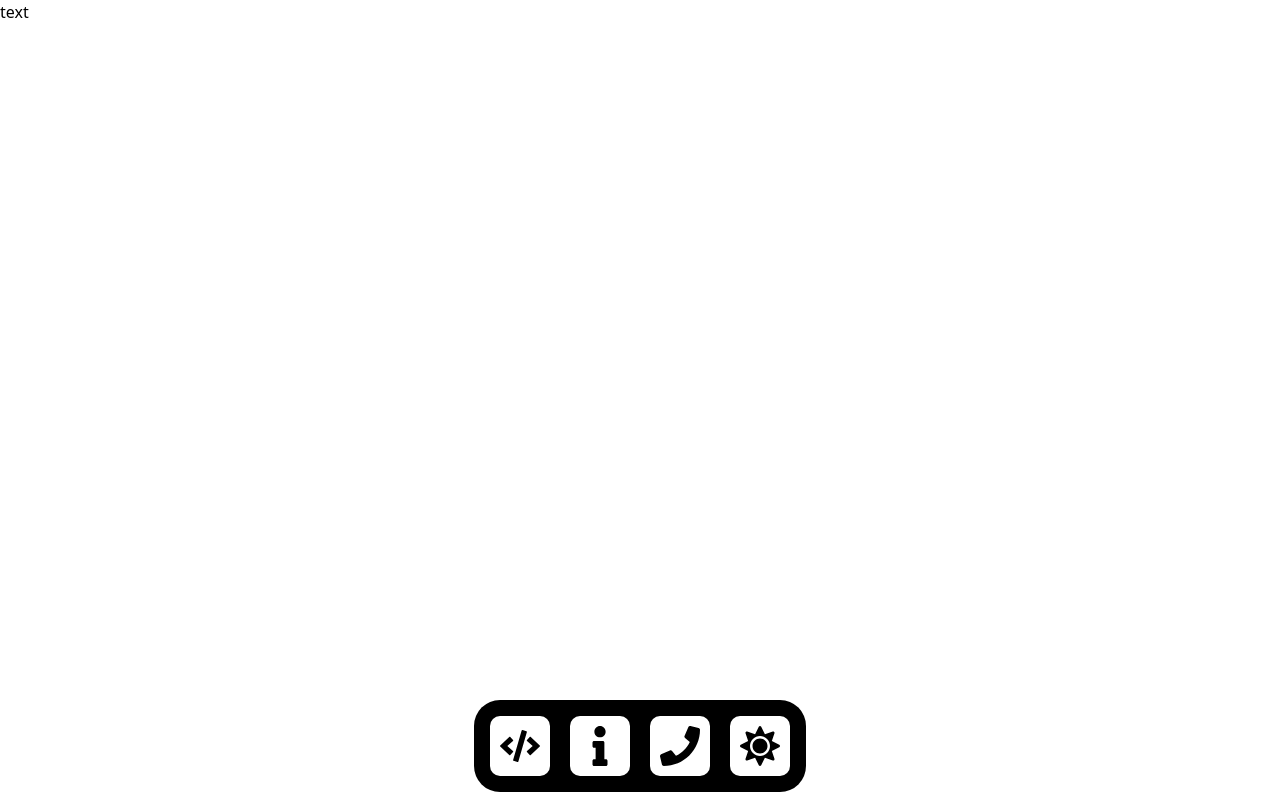
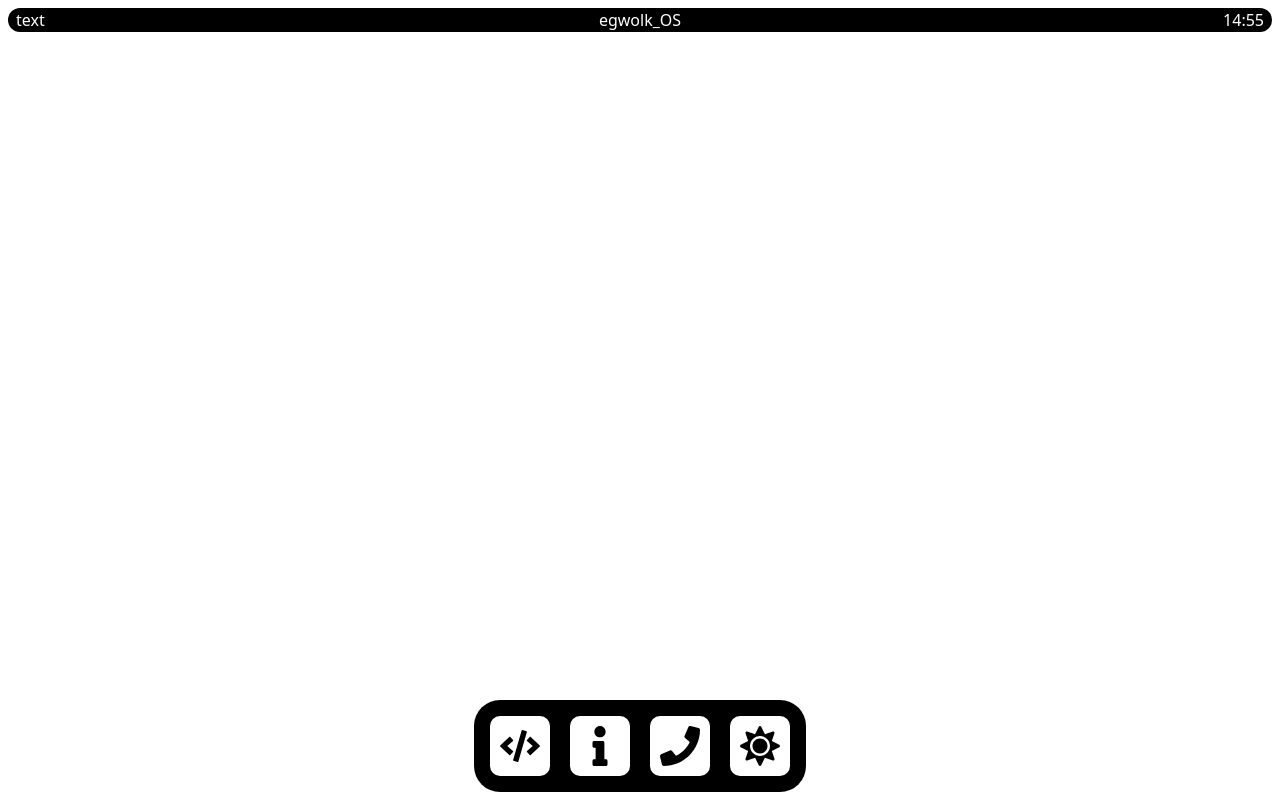
Before and after one commit to egwolk/egwolk-portfolio, a Next.js app: page / in a window 1280 px wide. Built offline with nearby package versions, Linux system fonts and the light colour scheme.

Commit message:
feat: add Header component for displaying time and title; integrate into RootLayout

```diff
--- a/src/app/layout.tsx
+++ b/src/app/layout.tsx
@@ -3,6 +3,7 @@ import { Geist, Geist_Mono } from "next/font/google";
 import "./globals.css";
 import { ThemeProvider } from "next-themes";
 import { BottomNavWrapper } from "@/components/ui/bottom-nav-wrapper"
+import Header from "@/components/ui/header";
 
 const geistSans = Geist({
   variable: "--font-geist-sans",
@@ -26,11 +27,9 @@ export default function RootLayout({
 }>) {
   return (
     <html lang="en" suppressHydrationWarning>
-      <body
-        className={`${geistSans.variable} ${geistMono.variable} antialiased bg-white dark:bg-black text-black dark:text-white transition-all duration-300 grid grid-rows-[auto_1fr_auto] min-h-dvh`}
-      >
+      <body className={`${geistSans.variable} ${geistMono.variable} antialiased bg-white dark:bg-black text-black dark:text-white transition-all duration-300 grid grid-rows-[auto_1fr_auto] min-h-dvh`}>
         <ThemeProvider attribute="class" enableSystem defaultTheme="system">
-          <header>text</header>
+          <Header/>
           <main>
             {children}
           </main>
--- /dev/null
+++ b/src/components/ui/header.tsx
@@ -0,0 +1,21 @@
+"use client";
+import React, { useState, useEffect } from 'react'
+
+const Header = () => {
+  const [time, setTime] = useState(new Date());
+
+  useEffect(() => {
+    const timer = setInterval(() => setTime(new Date()), 1000);
+    return () => clearInterval(timer);
+  }, []);
+
+  return (
+    <div className='bg-black dark:bg-white text-white dark:text-black grid grid-cols-3 m-2 rounded-full place-content-center justify-items-center px-2'>
+        <span className='justify-self-start'>text</span>
+        <span className='justify-center'>egwolk_OS</span>
+        <span className='justify-self-end'>{time.toLocaleTimeString('en-US', { hour12: false, hour: '2-digit', minute: '2-digit' })}</span>
+    </div>
+  )
+}
+
+export default Header
```
